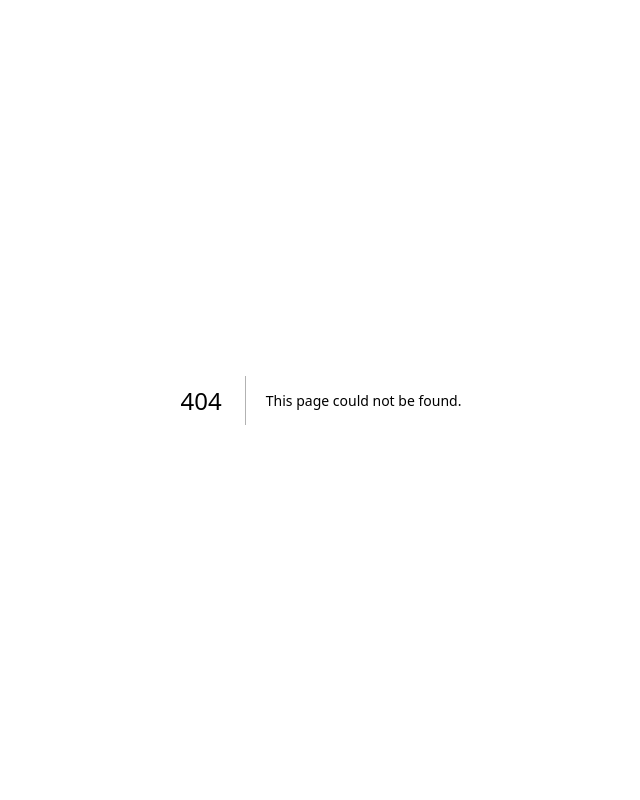
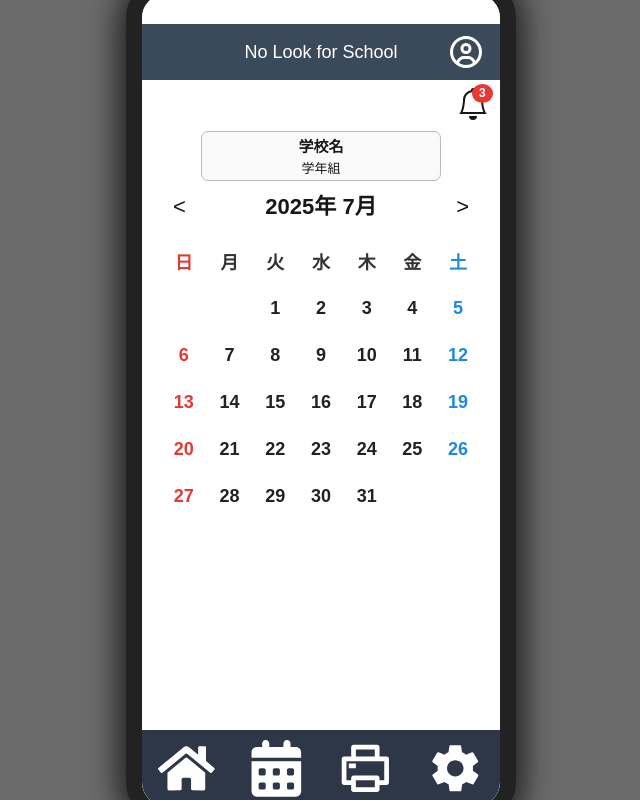
Before and after one commit to ochimasato0186/next_go_front, a Next.js app: page /teacher/calender in a window 1280 px wide. Before the commit this address had no page. Shown: the whole page, without its empty margins (319-959 px from the left). Built offline with nearby package versions, Linux system fonts and the light colour scheme.

Commit message:
chore: 変更ファイルを全てコミット

```diff
--- /dev/null
+++ b/app/teacher/calender/page.tsx
@@ -0,0 +1,22 @@
+import SmartphoneFrame from "../../../components/SmartphoneFrame";
+import SmartphoneHeader from "../../../components/SmartphoneHeader";
+import StudentFooter from "../../../components/CommonFooter";
+import Calendar from "../../../components/Calendar";
+import StudentBell from "../../../components/StudentBell"
+
+export default function Home() {
+  return (
+    <div className="min-h-screen flex items-center justify-center" style={{ background: '#fff' }}>
+      <SmartphoneFrame>
+            <SmartphoneHeader />
+            <div style={{ position: 'absolute', top: '25mm', right: '3mm', zIndex: 50 }}><StudentBell count={3} /></div>
+        <main className="flex-1 p-4 flex flex-col items-center justify-center">
+          <div style={{ marginTop: "-210px" }}>
+            <Calendar />
+          </div>
+        </main>
+        <StudentFooter />
+      </SmartphoneFrame>
+    </div>
+  );
+}
```
Also changed, not shown: app/student/time/Calendar.tsx (deleted), 1 other file (tests, documents, lock files or other folders).
